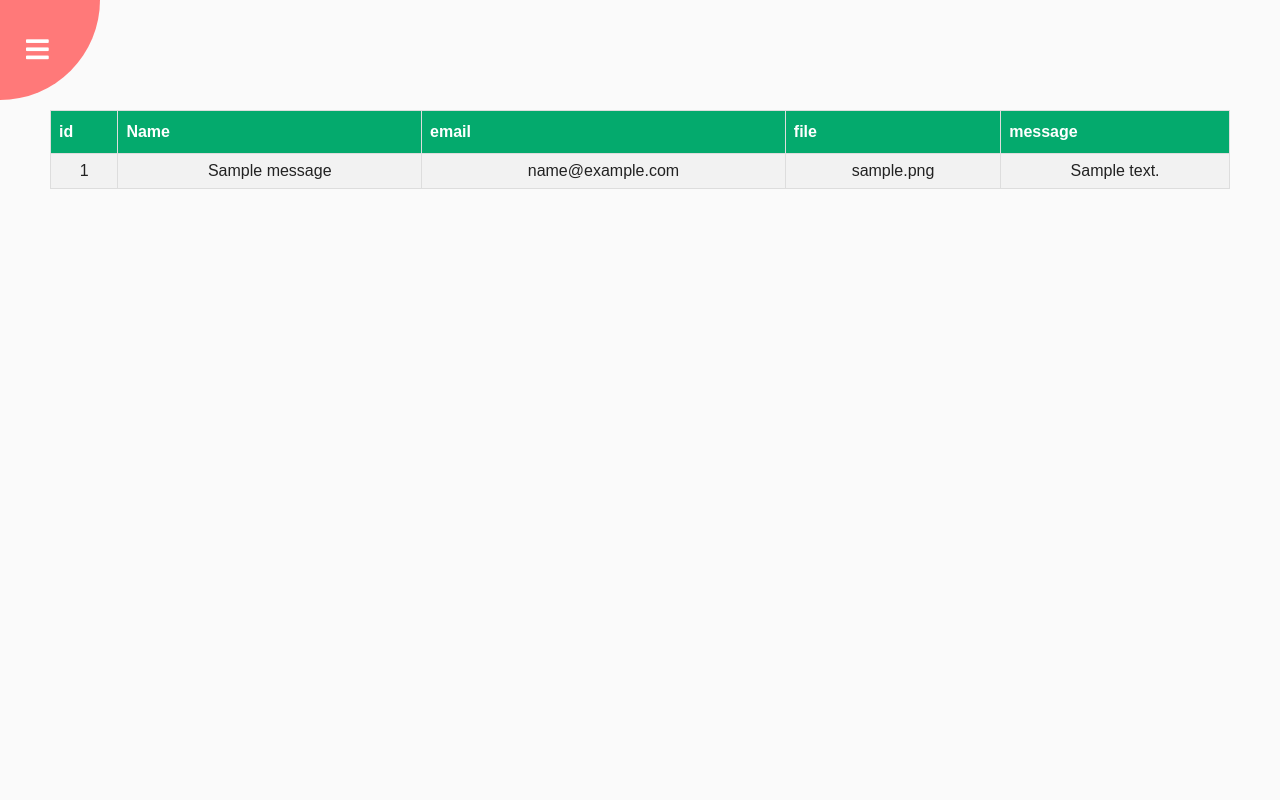
After one commit to ahmadalnaib/routing-nav-js-1, a PHP site: page /js-1/messages.php in a window 1280 px wide. The commit adds this page. Run offline with PHP 8.4, Linux system fonts and the light colour scheme; tables that the repository leaves empty or names only in its code hold one stand-in row (values such as "Sample post").

Commit message:
add messages page

```diff
--- a/css/style.css
+++ b/css/style.css
@@ -211,3 +211,36 @@ input,textarea:focus{
   margin-bottom: 1rem;
 
 }
+
+
+
+
+/* table */
+
+#customers {
+  font-family: Arial, Helvetica, sans-serif;
+  border-collapse: collapse;
+  width: 100%;
+  margin: 60px auto;
+  text-align: center;
+  min-width: 400px;
+
+
+}
+
+#customers td, #customers th {
+  border: 1px solid #ddd;
+  padding: 8px;
+}
+
+#customers tr:nth-child(even){background-color: #f2f2f2;}
+
+#customers tr:hover {background-color: #ddd;}
+
+#customers th {
+  padding-top: 12px;
+  padding-bottom: 12px;
+  text-align: left;
+  background-color: #04AA6D;
+  color: white;
+}
--- /dev/null
+++ b/messages.php
@@ -0,0 +1,31 @@
+<?php
+$title="messages";
+require_once('./template/header.php');
+require_once('./config/db.php');
+
+$messages=$mysqli->query("SELECT * FROM messages order by id")->fetch_all(MYSQLI_ASSOC);
+
+?>
+
+<table  id="customers">
+  <tr>
+    <th>id</th>
+    <th>Name</th>
+    <th>email</th>
+    <th>file</th>
+    <th>message</th>
+  </tr>
+  <?php foreach($messages as $message): ?>
+  <tr>
+    <td><?php echo $message['id'] ?></td>
+    <td><?php echo $message['name'] ?></td>
+    <td><?php echo $message['email'] ?></td>
+    <td><?php echo $message['file'] ?></td>
+    <td><?php echo $message['message'] ?></td>
+
+  </tr>
+ <?php endforeach; ?>
+</table>
+
+
+<?php require_once('./template/footer.php') ?>
--- a/template/footer.php
+++ b/template/footer.php
@@ -2,7 +2,7 @@
     <nav>
       <ul>
         <li><i class="fas fa-home"></i> <a href="index.php">Home</a></li>
-        <li><i class="fas fa-user-alt"></i>About</li>
+        <li><i class="fas fa-envelope"> <a href="messages.php">Messages</a></i></li>
         <li><i class="fas fa-envelope"> <a href="contact.php">Contact</a></i></li>
       </ul>
     </nav>
```
Also changed, not shown: includes/uploader.php (+6 -5 lines).
